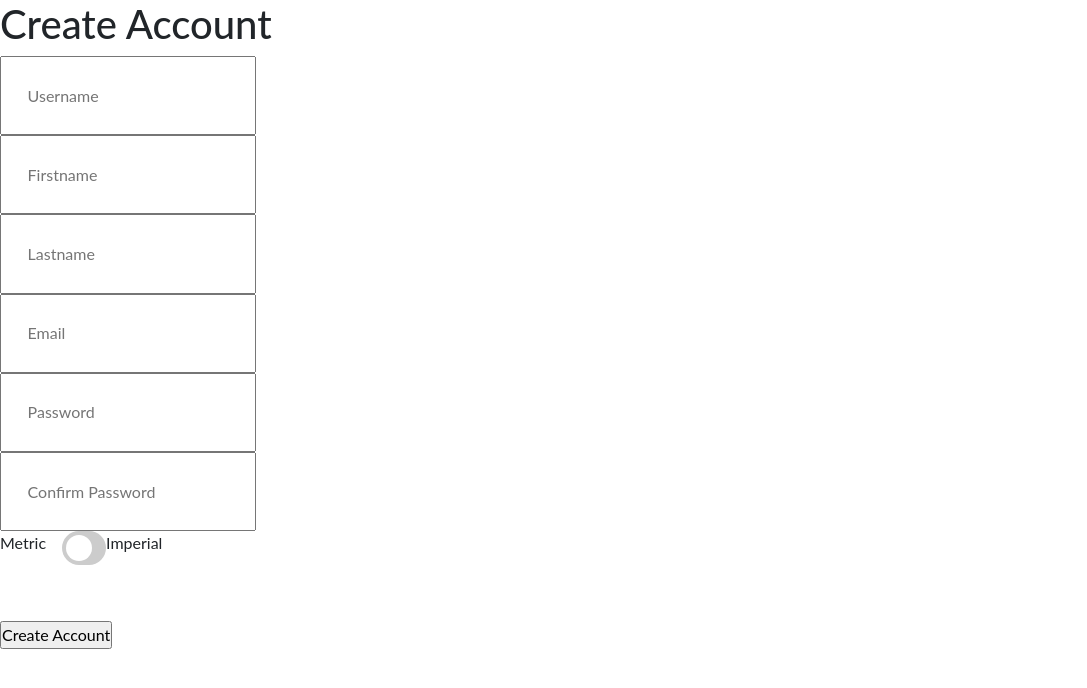
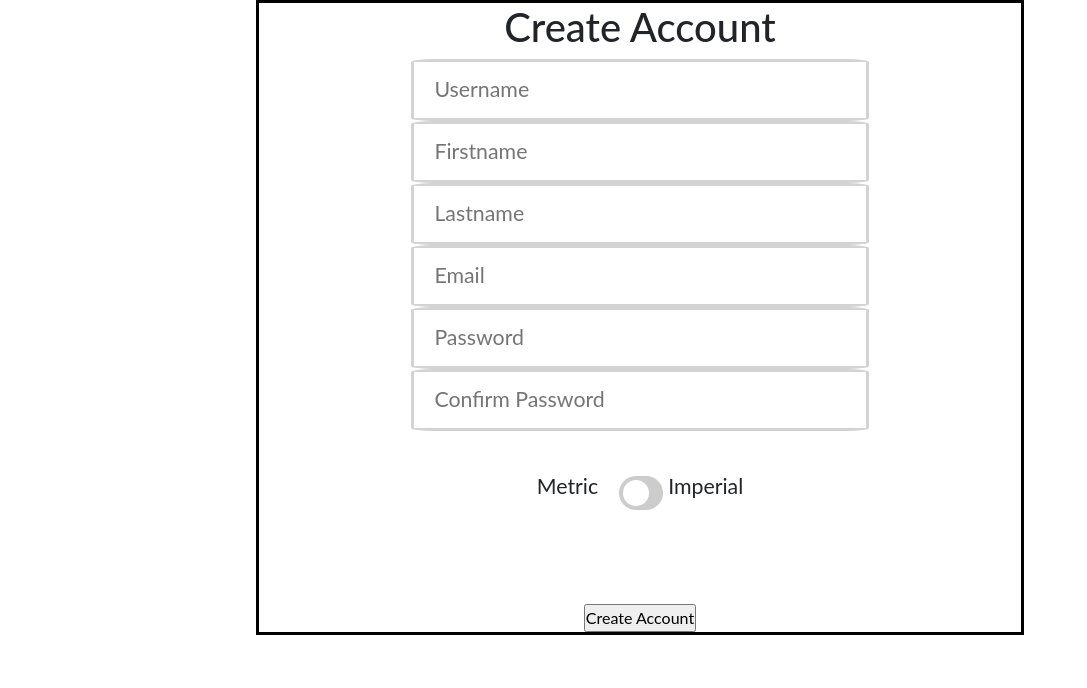
Before and after one commit to janto393/cop4331_big_project, a React (Create React App) app in the folder front-end/: page /register in a window 1280 px wide. Shown: the top 688 px of the page, without its empty margins (0-1087 px from the left). Built offline with nearby package versions, Linux system fonts and the light colour scheme.

Commit message:
added some css to register page. Verified logic works.

```diff
--- a/front-end/src/components/CreateAccount.css
+++ b/front-end/src/components/CreateAccount.css
@@ -1,20 +1,30 @@
-.registerDiv
+.register-dialog
 {
-	justify-content: center;
+	border: 3px solid black;
+	margin: auto;
+	text-align: center;
+	width: 60%;
 	display: block;
-	margin: auto;
 }
 
-.register-form
+.register-text-input
 {
-	display: block;
-	margin: auto;
+	font-size: 16pt;
+	width: 60%;
+	padding: 12px 20px;
+	border-radius: 5%;
+	border: 3px solid lightgray;
 }
 
-.form-input
+.measurement-switch-div
 {
-	padding: 2%;
-	font-size: 12pt;
+	padding: 5%;
+}
+
+.form-label
+{
+	font-size: 16pt;
+	padding: 2px 5px;
 }
 
 /* The switch - the box around the slider */
--- a/front-end/src/components/CreateAccount.js
+++ b/front-end/src/components/CreateAccount.js
@@ -68,13 +68,13 @@ function Register()
 					email : responseJson.email,
 					firstname : responseJson.firstname,
 					lastname : responseJson.lastname,
-					// usesMetric : responseJson.usesMetric,
+					usesMetric : responseJson.usesMetric,
 					favoriteRecipes : responseJson.favoriteRecipes
 				};
 
 				localStorage.setItem('user_data', JSON.stringify(userInfo));
 
-				setMessage('Registration Complete');
+				setMessage('');
 				window.location.href = '/recipes';
 			}
 		}
@@ -91,22 +91,20 @@ function Register()
 	}
 
 	return (
-		<div id="registerDiv">
+		<div className="register-dialog">
 			<h1 className="dialog-header">Create Account</h1>
+			<div>
 				<form className="register-form">
-				<input className="form-input" type="text" id="username" placeholder="Username"   ref={(c) => username = c} />
-				<br />
-				<input className="form-input" type="text" id="firstname" placeholder="Firstname"  ref={(c) => firstname = c}/>
-				<br />
-				<input className="form-input" type="text" id="lastname" placeholder="Lastname"  ref={(c) => lastname = c}/>
-				<br />
-				<input className="form-input" type="text" id="email" placeholder="Email"  ref={(c) => email = c}/>
-				<br />
-				<input className="form-input" type="password" id="password" placeholder="Password"   ref={(c) => password = c} />
-				<br />
-				<input className="form-input" type="password" id="password" placeholder="Confirm Password"   ref={(c) => confirmPassword = c} />
-				<br />
-				<div className="measurementSwitch">
+					<input className="register-text-input" type="text" id="username" placeholder="Username"   ref={(c) => username = c} />
+					<input className="register-text-input" type="text" id="firstname" placeholder="Firstname"  ref={(c) => firstname = c}/>
+					<input className="register-text-input" type="text" id="lastname" placeholder="Lastname"  ref={(c) => lastname = c}/>
+					<input className="register-text-input" type="text" id="email" placeholder="Email"  ref={(c) => email = c}/>
+					<input className="register-text-input" type="password" id="password" placeholder="Password"   ref={(c) => password = c} />
+					<input className="register-text-input" type="password" id="password" placeholder="Confirm Password"   ref={(c) => confirmPassword = c} />
+				</form>
+			</div>
+			<div className="measurement-switch-div">
+				<div>
 					<label className="form-label">Metric</label>
 					<label className="switch">
 						<input type="checkbox" onClick={ changeMeasurementSystem } />
@@ -114,12 +112,12 @@ function Register()
 					</label>
 					<label className="form-label">Imperial</label>
 				</div>
+			</div>
 			<br />
 			<label className="error-message">{message}</label>
 			<div className="registerButton">
 					<input className="buttons" type="submit" id="loginButton" value="Create Account" onClick={ doCreation } />
 			</div>
-			</form>
 		</div>
 	);
 }
--- a/front-end/src/components/Login.js
+++ b/front-end/src/components/Login.js
@@ -78,7 +78,6 @@ function Login()
 	}
 
 	return (
-		<div className="page">
 		<div className="login-dialog">
 			<form className="login-form">
 				<h1 className="dialog-header">Login</h1>
@@ -99,7 +98,6 @@ function Login()
 			<span id="loginResult" className="error-message">{message}</span>
 			</div>
 		</div>
-		</div>
 	);
 }
 
```
Lines whose indentation alone changed are shown as unchanged.
